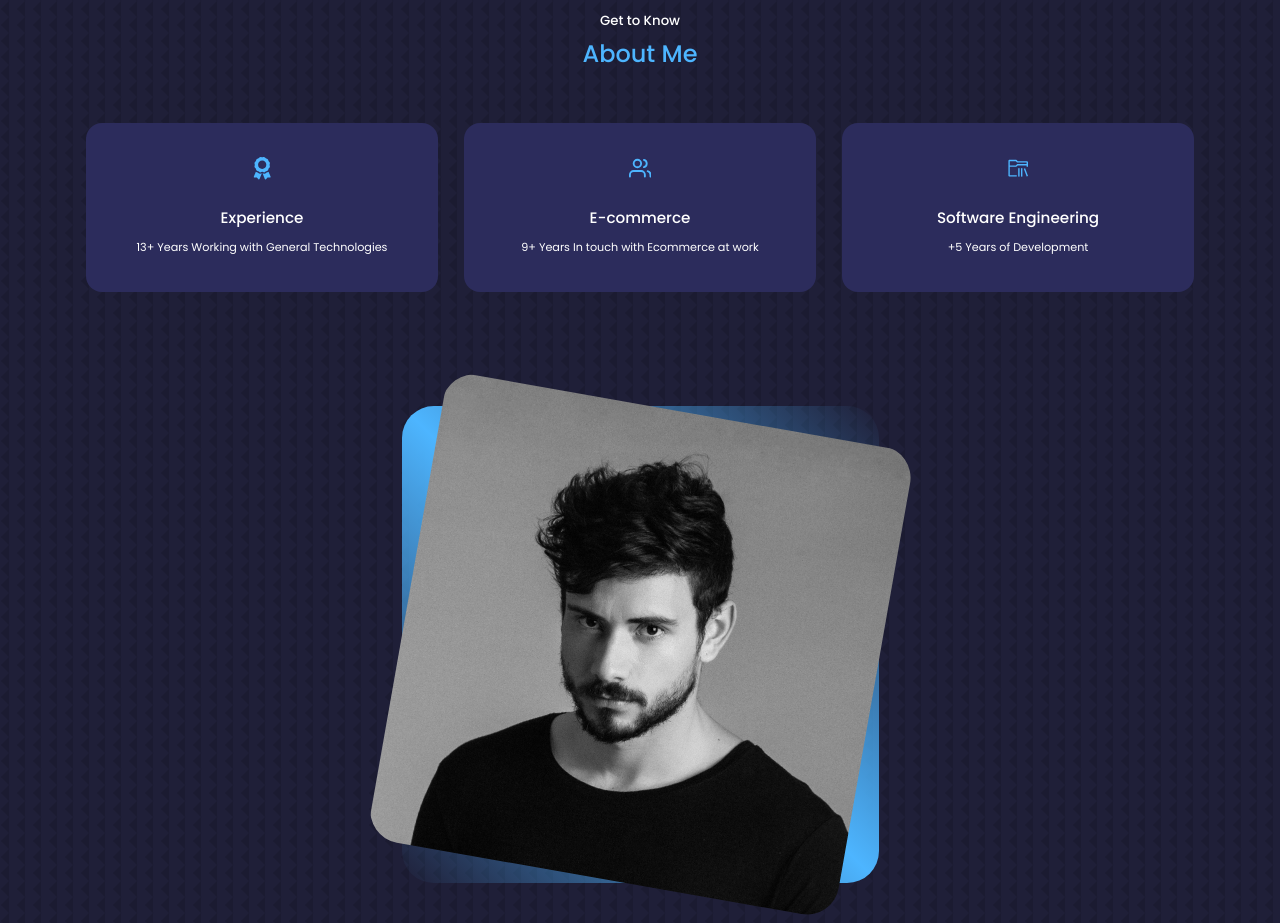
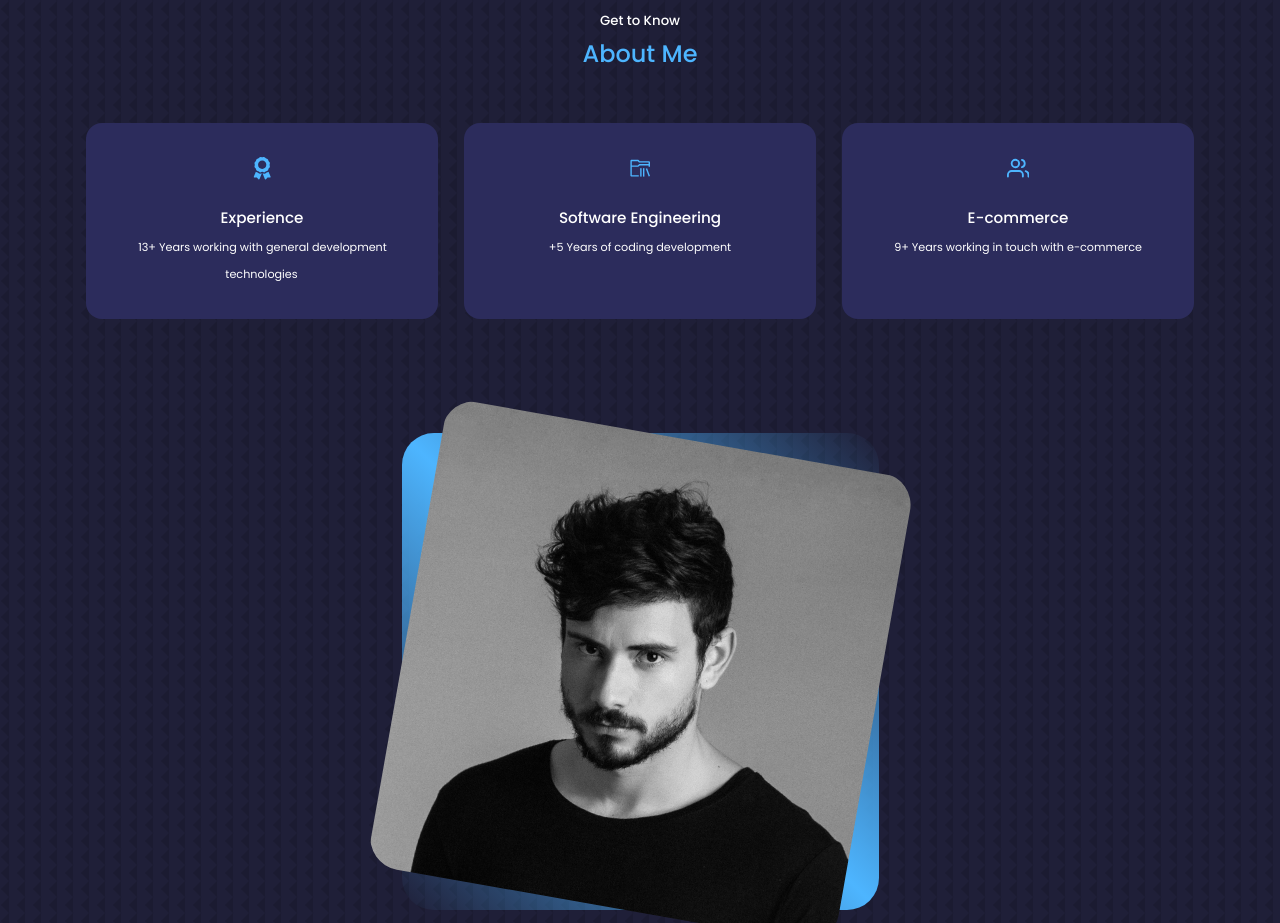
Before and after one commit to muricristiano/Portfolio, a React (Create React App) app: page / in a window 1280 px wide. Shown: the part 880-1803 px from the top of the page. Built offline with nearby package versions, Linux system fonts and the light colour scheme.

Commit message:
skills update

```diff
--- a/src/components/about/About.jsx
+++ b/src/components/about/About.jsx
@@ -16,19 +16,19 @@ const About = () => {
             <article className='about__card'>
               <FaAward className='about__icon'/>
               <h5>Experience</h5>
-              <small>13+ Years Working with General Technologies</small>
+              <small>13+ Years working with general development technologies</small>
+            </article>
+
+            <article className='about__card'>
+              <VscFolderLibrary className='about__icon'/>
+              <h5>Software Engineering</h5>
+              <small>+5 Years of coding development </small>
             </article>
 
             <article className='about__card'>
               <FiUsers className='about__icon'/>
               <h5>E-commerce</h5>
-              <small>9+ Years In touch with Ecommerce at work</small>
-            </article>
-
-            <article className='about__card'>
-              <VscFolderLibrary className='about__icon'/>
-              <h5>Software Engineering</h5>
-              <small>+5 Years of Development </small>
+              <small>9+ Years working in touch with e-commerce</small>
             </article>
           </div>
 
```
